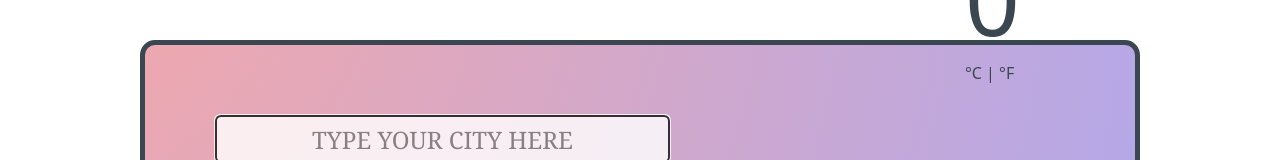
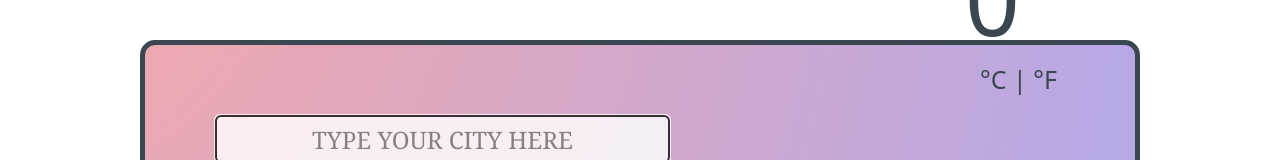
Before and after one commit to AnnaOW/weather-app-react, a React (Create React App) app: page / in a window 1280 px wide. Shown: the top 160 px of the page. Built offline with nearby package versions, Linux system fonts and the light colour scheme.

Commit message:
Added styling of currenet temperature

```diff
--- a/src/Search.css
+++ b/src/Search.css
@@ -34,3 +34,8 @@
 .current-temperature h5 {
   font-size: 6em;
 }
+
+.current-temperature h6 {
+  font-size: 25px;
+  margin-left: 15px;
+}
```
